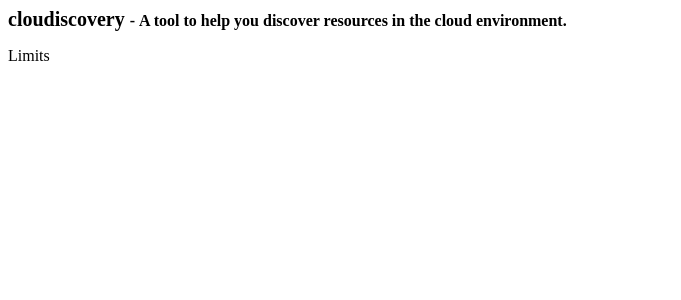
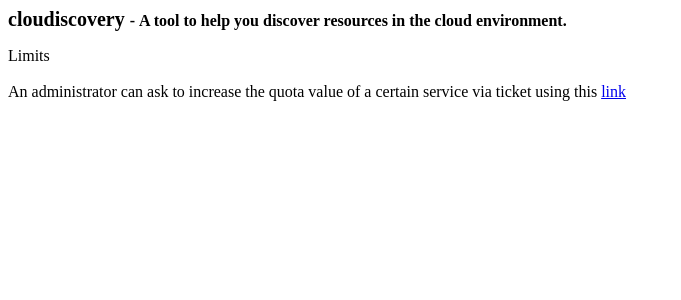
Before and after one commit to Cloud-Architects/cloudiscovery, a Python web app: template cloudiscovery/templates/report_limits.html in a window 1280 px wide. Shown: the top 300 px of the page, without its empty margins (0-681 px from the left). Run offline with Jinja, Linux system fonts and the light colour scheme; the template is opened without the code that fills it, so the values that code supplies are empty.

Commit message:
Html link to request quota link #134

```diff
--- a/cloudiscovery/templates/report_limits.html
+++ b/cloudiscovery/templates/report_limits.html
@@ -1,6 +1,7 @@
 <p><strong><span style="font-size: 15pt;">cloudiscovery </span>- <span style="font-size: 12pt;">A tool to help you discover resources in the cloud environment.</span></strong></p>
 <p><span style="font-size: 14pt;"><strong>{{ default_name }}</strong></span></p>
-<p><span style="font-size: 12pt;">Limits</span></p>
+<p><span style="font-size: 12pt;">Limits<br><br>
+An administrator can ask to increase the quota value of a certain service via ticket using this <a href="https://docs.aws.amazon.com/servicequotas/latest/userguide/request-quota-increase.html" target="_blank">link</a></span></p>
 <table style="border-collapse: collapse; width: 100%;" border="1">
 <tbody>
 {% set ns = namespace(oldservice="") %}
```
